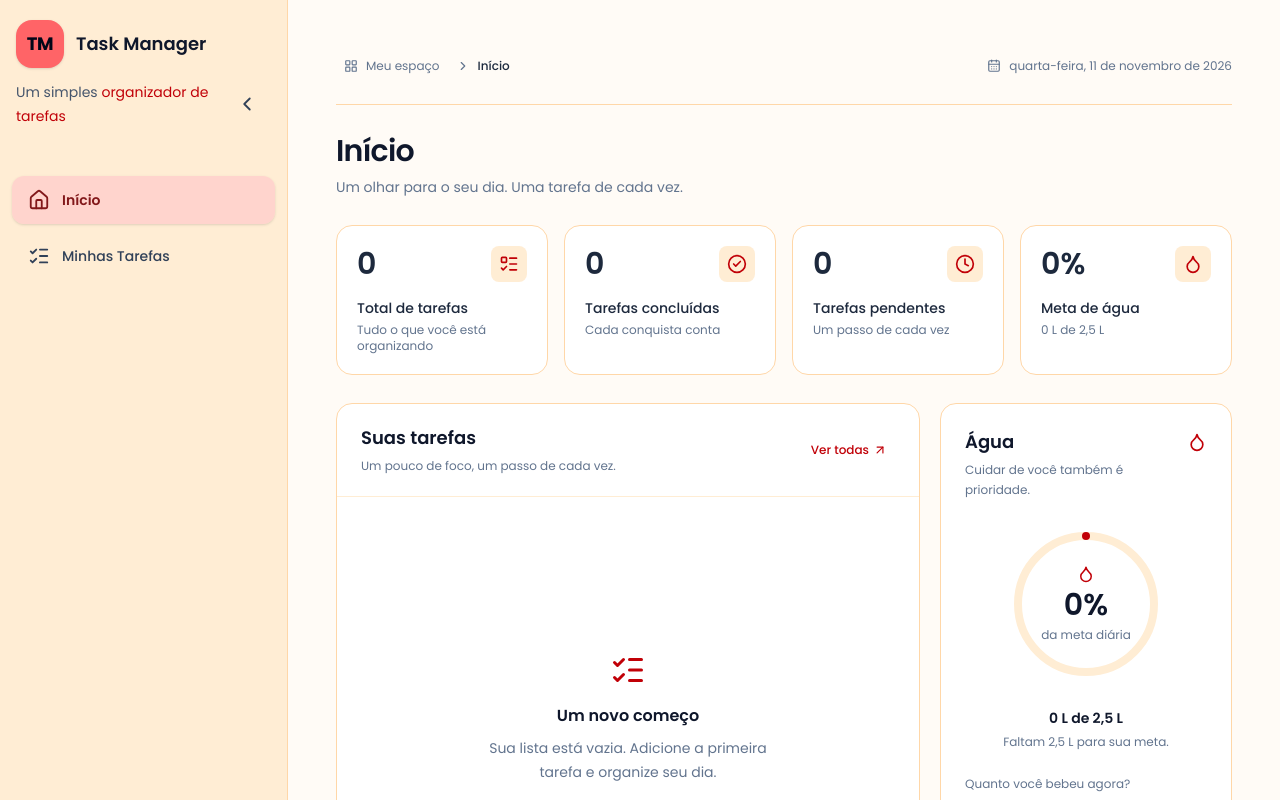
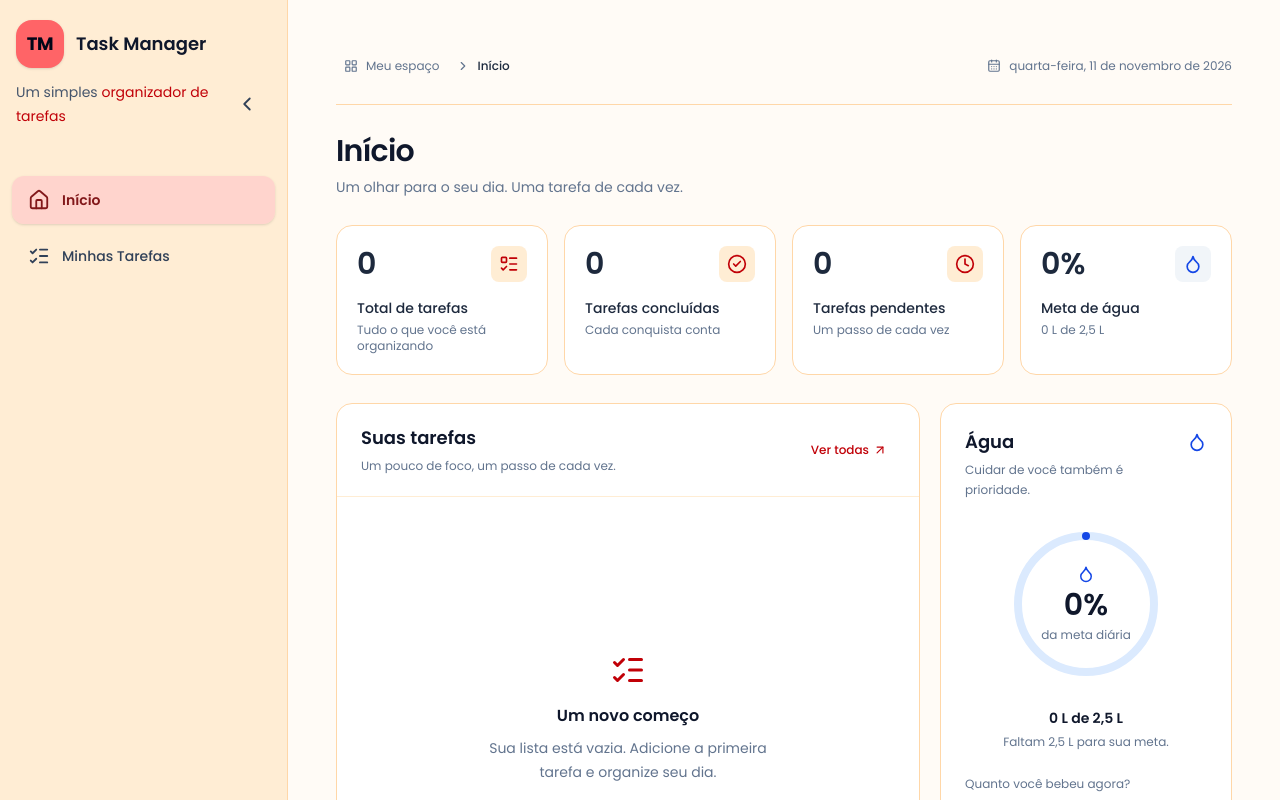
Before and after one commit to letxiz/task-manager, a React (Vite) app: page / in a window 1280 px wide. Shown: the top 800 px of the page. Built offline with nearby package versions, Linux system fonts and the light colour scheme.

Commit message:
feat: add water prop to SummaryCard and update styles in WaterPanel and WaterGoalModal

```diff
--- a/src/components/home/HomeSummary.jsx
+++ b/src/components/home/HomeSummary.jsx
@@ -10,7 +10,7 @@ export default function HomeSummary({ total, concluidas, agua }) {
       <SummaryCard value={total} title="Total de tarefas" description="Tudo o que você está organizando" icon={<ListTodo size={20} aria-hidden="true" />} />
       <SummaryCard value={concluidas} title="Tarefas concluídas" description="Cada conquista conta" icon={<CircleCheck size={20} aria-hidden="true" />} />
       <SummaryCard value={total - concluidas} title="Tarefas pendentes" description="Um passo de cada vez" icon={<Clock size={20} aria-hidden="true" />} />
-      <SummaryCard value={`${agua.porcentagem}%`} title="Meta de água" description={`${formatarLitros(agua.total)} de ${formatarLitros(agua.meta)}`} icon={<Droplet size={20} aria-hidden="true" />} />
+      <SummaryCard water value={`${agua.porcentagem}%`} title="Meta de água" description={`${formatarLitros(agua.total)} de ${formatarLitros(agua.meta)}`} icon={<Droplet size={20} aria-hidden="true" />} />
     </section>
   )
 }
--- a/src/components/home/SummaryCard.jsx
+++ b/src/components/home/SummaryCard.jsx
@@ -1,15 +1,15 @@
 import PropTypes from "prop-types"
 
 // Visual compartilhado pelos cards.
-function SummaryCard({ value, title, description, icon }) {
+function SummaryCard({ value, title, description, icon, water = false }) {
   return (
-    <article className="rounded-2xl border border-orange-200 bg-white p-5 transition duration-200 hover:-translate-y-1 hover:border-primary/30 hover:shadow-md motion-reduce:transform-none motion-reduce:transition-none">
+    <article className={`rounded-2xl border bg-white p-5 transition duration-200 hover:-translate-y-1 hover:shadow-md motion-reduce:transform-none motion-reduce:transition-none border-orange-200 hover:border-primary/30`}>
       <div className="flex items-center justify-between gap-4">
         <span className="text-3xl font-semibold text-slate-800">
           {value}
         </span>
 
-        <span className="rounded-lg bg-orange-100 p-2 text-primary">
+        <span className={`rounded-lg p-2 ${water ? "bg-slate-100 text-blue-700" : "bg-orange-100 text-primary"}`}>
           {icon}
         </span>
       </div>
@@ -28,6 +28,7 @@ SummaryCard.propTypes = {
   title: PropTypes.string.isRequired,
   description: PropTypes.string.isRequired,
   icon: PropTypes.node.isRequired,
+  water: PropTypes.bool,
 }
 
 export default SummaryCard
--- a/src/components/home/WaterGoalModal.jsx
+++ b/src/components/home/WaterGoalModal.jsx
@@ -17,7 +17,7 @@ export default function WaterGoalModal({ open, goal, onCancel, onSave }) {
       className="fixed inset-0 m-auto w-[calc(100%-2rem)] max-w-sm rounded-2xl border-0 bg-white p-6 text-slate-800 shadow-xl backdrop:bg-slate-950/50">
       <div className="flex items-center justify-between gap-3">
         <h2 id="water-goal-title" className="text-lg font-semibold">Meta de água</h2>
-        <button type="button" onClick={onCancel} aria-label="Cancelar alteração da meta" className="rounded-lg p-2 hover:bg-orange-50 focus-visible:outline-2 focus-visible:outline-primary"><X size={18} /></button>
+        <button type="button" onClick={onCancel} aria-label="Cancelar alteração da meta" className="rounded-lg p-2 hover:bg-slate-50 focus-visible:outline-2 focus-visible:outline-primary"><X size={18} /></button>
       </div>
       <form className="mt-5 space-y-4" onSubmit={(event) => {
         event.preventDefault()
@@ -26,9 +26,9 @@ export default function WaterGoalModal({ open, goal, onCancel, onSave }) {
         <label htmlFor="water-goal" className="block text-sm font-medium">Sua meta diária em mililitros</label>
         <input id="water-goal" type="number" min="100" max="10000" step="100" required autoFocus
           value={valor} onChange={(event) => setValor(event.target.value)}
-          className="w-full rounded-xl border border-orange-200 px-3 py-2 focus:outline-2 focus:outline-primary" />
+          className="w-full rounded-xl border border-slate-200 px-3 py-2 focus:outline-2 focus:outline-primary" />
         <div className="flex justify-end gap-2">
-          <button type="button" onClick={onCancel} className="rounded-xl border border-orange-200 px-4 py-2 text-sm hover:bg-orange-50">Cancelar</button>
+          <button type="button" onClick={onCancel} className="rounded-xl border border-slate-200 px-4 py-2 text-sm hover:bg-slate-50">Cancelar</button>
           <button type="submit" className="rounded-xl bg-primary px-4 py-2 text-sm font-medium text-white hover:bg-primary-hover">Salvar meta</button>
         </div>
       </form>
--- a/src/components/home/WaterPanel.jsx
+++ b/src/components/home/WaterPanel.jsx
@@ -15,18 +15,18 @@ export default function WaterPanel({ agua }) {
     <section aria-labelledby="water-title" className="rounded-2xl border border-orange-200 bg-white p-5 sm:p-6 transition duration-200 hover:-translate-y-1 hover:border-primary/30 hover:shadow-md focus-within:border-primary/30 focus-within:shadow-md motion-reduce:transform-none motion-reduce:transition-none">
       <header className="flex items-start justify-between gap-3">
         <div><h2 id="water-title" className="text-lg font-semibold">Água</h2><p className="mt-1 text-xs leading-5 text-muted">Cuidar de você também é prioridade.</p></div>
-        <Droplet size={20} className="mt-1 shrink-0 text-primary" aria-hidden="true" />
+        <Droplet size={20} className="mt-1 shrink-0 text-blue-700" aria-hidden="true" />
       </header>
       <div className="relative mx-auto my-6 size-40">
         <svg viewBox="0 0 160 160" className="size-full -rotate-90" aria-hidden="true">
-          <circle cx="80" cy="80" r="68" fill="none" stroke="currentColor" strokeWidth="8" className="text-orange-100" />
+          <circle cx="80" cy="80" r="68" fill="none" stroke="currentColor" strokeWidth="8" className="text-blue-100" />
           <circle cx="80" cy="80" r="68" fill="none" stroke="currentColor" strokeWidth="8" pathLength="100"
-            strokeDasharray={`${agua.porcentagem} 100`} strokeLinecap="round" className="text-primary transition-all duration-300 motion-reduce:transition-none" />
+            strokeDasharray={`${agua.porcentagem} 100`} strokeLinecap="round" className="text-blue-700 transition-all duration-300 motion-reduce:transition-none" />
         </svg>
         <div role="progressbar" aria-label="Meta diária de água" aria-valuemin={0} aria-valuemax={100} aria-valuenow={agua.porcentagem}
           aria-valuetext={`${formatarLitros(agua.total)} de ${formatarLitros(agua.meta)}`}
           className="absolute inset-0 flex flex-col items-center justify-center">
-          <Droplet size={18} className="text-primary" aria-hidden="true" />
+          <Droplet size={18} className="text-blue-700" aria-hidden="true" />
           <span className="mt-1 text-3xl font-semibold">{agua.porcentagem}%</span>
           <span className="mt-1 text-xs text-muted">da meta diária</span>
         </div>
@@ -41,7 +41,7 @@ export default function WaterPanel({ agua }) {
         {[100, 250, 500, 1000].map((quantidade) => (
           <button key={quantidade} type="button" onClick={() => agua.adicionar(quantidade)}
             aria-label={`Registrar ${quantidade} ml de água`}
-            className={`inline-flex min-h-11 items-center justify-center gap-2 rounded-lg border px-3 py-2 text-xs font-medium focus-visible:outline-2 focus-visible:outline-offset-2 focus-visible:outline-primary ${quantidade === 250 ? "border-primary bg-primary text-white hover:bg-primary-hover" : "border-orange-200 bg-orange-50/50 text-primary hover:bg-orange-100"}`}>
+            className={`inline-flex min-h-11 items-center justify-center gap-2 rounded-lg border px-3 py-2 text-xs font-medium focus-visible:outline-2 focus-visible:outline-offset-2 focus-visible:outline-primary ${quantidade === 250 ? "border-primary bg-primary text-white hover:bg-primary-hover" : "border-slate-200 bg-primary/5 text-primary hover:bg-primary/10"}`}>
             <Plus size={14} aria-hidden="true" />{quantidade === 1000 ? "1 litro" : `${quantidade} ml`}
           </button>
         ))}
```
